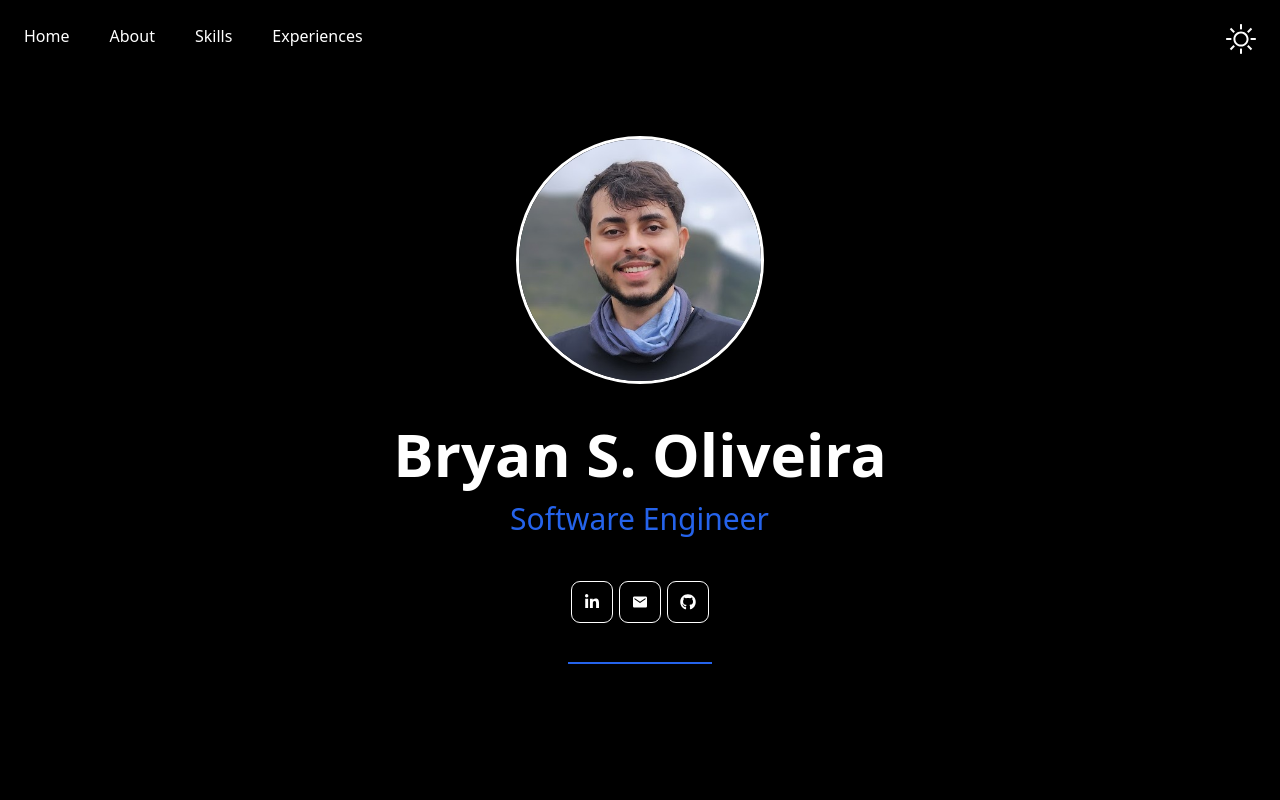
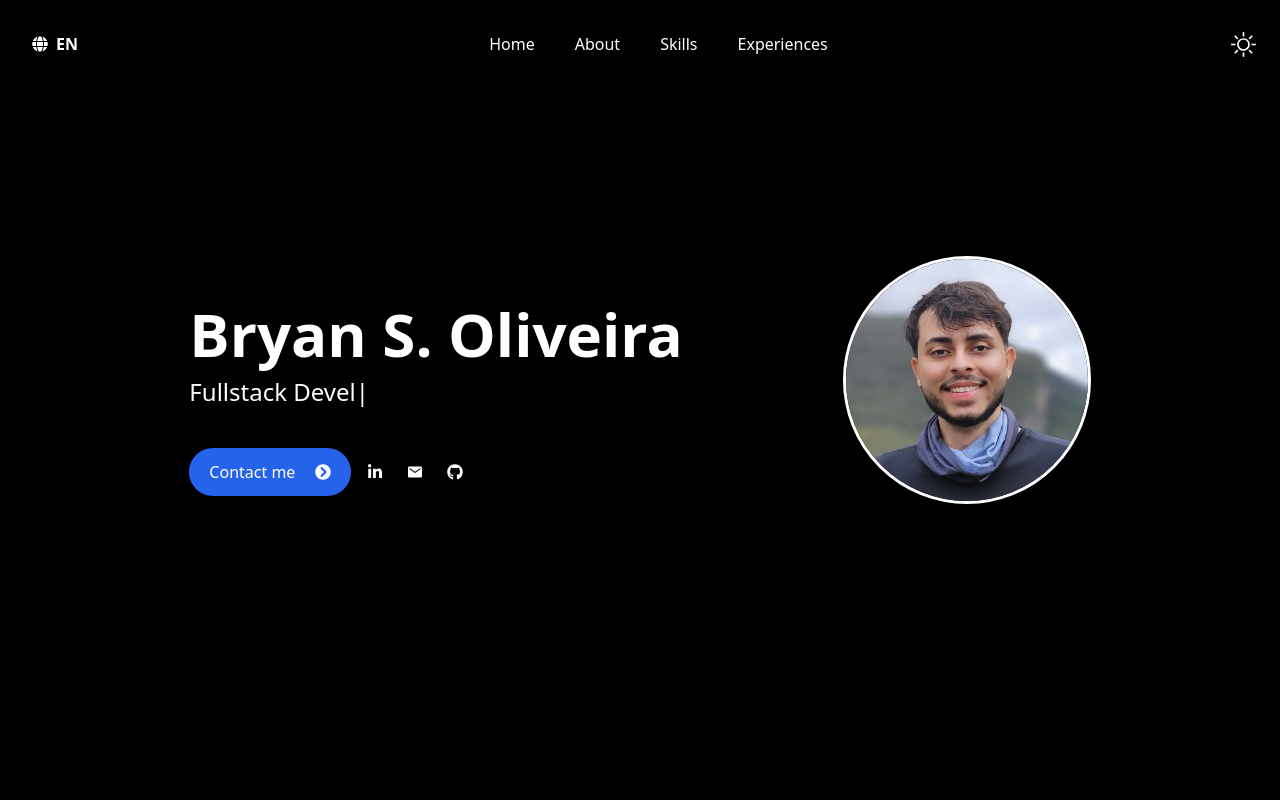
Before and after one commit to ibryans/ibryans.github.io, a Next.js app: page / in a window 1280 px wide. Shown: the top 800 px of the page. Built offline with nearby package versions, Linux system fonts and the light colour scheme.

Commit message:
feat: Implement typing animation and redesign header

```diff
--- a/package.json
+++ b/package.json
@@ -12,7 +12,8 @@
     "next": "14.1.2",
     "react": "^18",
     "react-dom": "^18",
-    "react-icons": "^5.0.1"
+    "react-icons": "^5.0.1",
+    "react-typed": "^2.0.12"
   },
   "devDependencies": {
     "@types/node": "^20",
--- a/src/app/_components/header/header.css
+++ /dev/null
@@ -1,23 +0,0 @@
-/* Header Animation */
-.typewriter h2 {
-    padding: 5px;
-    overflow: hidden; /* Ensures the content is not revealed until the animation */
-    border-right: .02em solid rgb(182, 182, 182); /* The typwriter cursor */
-    white-space: nowrap; /* Keeps the content on a single line */
-    margin: 0 auto; /* Gives that scrolling effect as the typing happens */
-    animation:
-      typing 2s steps(30, end),
-      blink-caret .75s step-end infinite;
-  }
-
-  /* The typing effect */
-  @keyframes typing {
-    from { width: 0 }
-    to { width: 100% }
-  }
-
-  /* The typewriter cursor effect */
-  @keyframes blink-caret {
-    from, to { border-color: transparent }
-    50% { border-color: rgb(182, 182, 182); }
-  }
--- a/src/app/_components/header/header.tsx
+++ b/src/app/_components/header/header.tsx
@@ -4,39 +4,45 @@
  * (Plano de fundo, nome, descrição)
 */
 
-import { FaGithub, FaLinkedinIn } from "react-icons/fa";
+import { FaChevronCircleRight, FaGithub, FaLinkedinIn } from "react-icons/fa";
 import avatar from '/public/me.png'
-import './header.css'
 import { IoMdMail } from 'react-icons/io';
 import SocialButton from '../social-button/social-button';
 import Image from 'next/image';
+import { ReactTyped } from "react-typed";
 
 export function Header() {
 
     return (
         <div id="home" className='p-5 appear'>
             <div
-                className="flex flex-col justify-center items-center  h-[100vh] -mt-5 justify-center">
+                className="flex flex-col sm:flex-row justify-center items-center space-x-0 sm:space-x-20 md:space-x-40 h-[100vh] -mt-5">
 
+                <div className="flex flex-col items-center sm:items-start">
                     <Image
                         width={800}
                         height={800}
                         alt='Plano de fundo'
-                    className='border-[3px] border-white rounded-full w-1/2 sm:w-1/5 lg:w-1/5 2xl:w-1/10 mb-10'
+                        className='sm:hidden border-[3px] border-white rounded-full w-1/2 sm:w-1/5 lg:w-1/5 2xl:w-1/10 mb-10'
                         src={avatar.src} />
 
-                <h1 className="text-4xl sm:text-3xl md:text-4xl lg:text-6xl font-extrabold mb-3">
+                    <h1 className="text-4xl lg:text-6xl font-extrabold mb-3">
                         Bryan S. Oliveira
                     </h1>
 
-                <div className="typewriter">
-                    <h2 className="text-2xl md:text-3xl text-blue-600">
-                        Software Engineer
+                    <h2 className="text-xl lg:text-2xl">
+                        <ReactTyped
+                            strings={['Frontend Software Engineer', 'UX/UI Enthusiast', 'Fullstack Developer']}
+                            typeSpeed={50}
+                            backSpeed={20}
+                            loop
+                        />
                     </h2>
+
+                    <div className="flex flex-row justify-start items-center space-x-2 mt-10">
+                        <div className="hidden sm:flex px-5 py-3 bg-blue-600 rounded-full text-white space-x-5 items-center">
+                            <span>Contact me</span> <FaChevronCircleRight/>
                         </div>
-
-
-                <div className="mt-10 pb-10 border-b-2 border-blue-600">
                         <SocialButton
                             icon={<FaLinkedinIn/>}
                             url="https://www.linkedin.com/in/ibryans/"/>
@@ -48,6 +54,15 @@ export function Header() {
                             url="https://www.github.com/ibryans"/>
                     </div>
                 </div>
+
+                <Image
+                    width={800}
+                    height={800}
+                    alt='Plano de fundo'
+                    className='hidden sm:block border-[3px] border-white rounded-full w-1/2 sm:w-1/3 lg:w-1/5 2xl:w-1/10 mb-10'
+                    src={avatar.src} />
+
+            </div>
         </div>
     );
 }
--- a/src/app/_components/navbar/navbar.tsx
+++ b/src/app/_components/navbar/navbar.tsx
@@ -8,6 +8,7 @@
 import { useEffect, useState } from "react";
 import { CgMenu } from "react-icons/cg";
 import { NavbarItem } from "./navbar-item";
+import { FaGlobe } from "react-icons/fa";
 
 export default function Navbar() {
 
@@ -18,23 +19,23 @@ export default function Navbar() {
     return (
 
         <div className="fixed top-0 left-0 right-0 p-6 z-20">
-            <header className={"flex justify-between bg-transparent container mx-auto"}>
+            <header className={"flex items-center justify-between bg-transparent container mx-auto"}>
+
+                <button className="flex space-x-2 items-center group hover:bg-blu00 p-2 rounded-full transition">
+                    <FaGlobe className="group-hover:animate-spin"/>
+                    <b>EN</b>
+                </button>
 
                 {/* Menu */}
-                <nav className='flex space-x-10 justify-start sm:block hidden'>
+                <nav className='flex space-x-4 sm:space-x-10 justify-start'>
                     <NavbarItem text="Home" href="#home"/>
                     <NavbarItem text="About" href="#about"/>
                     <NavbarItem text="Skills" href="#skills"/>
                     <NavbarItem text="Experiences" href="#experiences"/>
                 </nav>
 
-                {/* Menu hamburguer */}
-                <div className="sm:hidden">
-                    <CgMenu className="hover:text-blue-600 transition duration-300 text-2xl cursor-pointer" />
-                </div>
-
                 {/* Dark mode */}
-                <svg onClick={toggleDarkMode} className="dark:hidden hover:animate-spin-finite hover:cursor-pointer" xmlns="http://www.w3.org/2000/svg" version="1.1" width="30" height="30" viewBox="0 0 256 256" xmlSpace="preserve">
+                <svg onClick={toggleDarkMode} className="dark:hidden hover:animate-spin-finite hover:cursor-pointer" xmlns="http://www.w3.org/2000/svg" version="1.1" width="25" height="25" viewBox="0 0 256 256" xmlSpace="preserve">
                     <defs></defs>
                     <g style={{ strokeWidth: 0, strokeDasharray: 'none', strokeLinecap: 'butt', strokeLinejoin: 'miter', strokeMiterlimit: 10, fill: 'none', opacity: 1 }} transform="translate(1.4065934065934016 1.4065934065934016) scale(2.81 2.81)" >
                         <path d="M 87.823 60.7 c -0.463 -0.423 -1.142 -0.506 -1.695 -0.214 c -15.834 8.398 -35.266 2.812 -44.232 -12.718 c -8.966 -15.53 -4.09 -35.149 11.101 -44.665 c 0.531 -0.332 0.796 -0.963 0.661 -1.574 c -0.134 -0.612 -0.638 -1.074 -1.259 -1.153 c -9.843 -1.265 -19.59 0.692 -28.193 5.66 C 13.8 12.041 6.356 21.743 3.246 33.35 S 1.732 57.08 7.741 67.487 c 6.008 10.407 15.709 17.851 27.316 20.961 C 38.933 89.486 42.866 90 46.774 90 c 7.795 0 15.489 -2.044 22.42 -6.046 c 8.601 -4.966 15.171 -12.43 18.997 -21.586 C 88.433 61.79 88.285 61.123 87.823 60.7 z" style={{ strokeWidth: 1, strokeDasharray: 'none', strokeLinecap: 'butt', strokeLinejoin: 'miter', strokeMiterlimit: 10, fill: 'black', opacity: 1 }} transform=" matrix(1 0 0 1 0 0) " stroke-linecap="round" />
@@ -42,7 +43,7 @@ export default function Navbar() {
                 </svg>
 
                 {/* Light mode */}
-                <svg onClick={toggleDarkMode} className="hidden dark:block hover:animate-spin-finite hover:cursor-pointer" xmlns="http://www.w3.org/2000/svg" xmlnsXlink="http://www.w3.org/1999/xlink" version="1.1" width="30" height="30" viewBox="0 0 256 256" xmlSpace="preserve">
+                <svg onClick={toggleDarkMode} className="hidden dark:block hover:animate-spin-finite hover:cursor-pointer" xmlns="http://www.w3.org/2000/svg" xmlnsXlink="http://www.w3.org/1999/xlink" version="1.1" width="25" height="25" viewBox="0 0 256 256" xmlSpace="preserve">
                     <defs></defs>
                     <g style={{ strokeWidth: 0, strokeDasharray: 'none', strokeLinecap: 'butt', strokeLinejoin: 'miter', strokeMiterlimit: 10, fill: 'none', opacity: 1 }} transform="translate(1.4065934065934016 1.4065934065934016) scale(2.81 2.81)" >
                         <path d="M 45 68 c -12.682 0 -23 -10.317 -23 -23 c 0 -12.682 10.318 -23 23 -23 c 12.683 0 23 10.318 23 23 C 68 57.683 57.683 68 45 68 z M 45 28 c -9.374 0 -17 7.626 -17 17 s 7.626 17 17 17 s 17 -7.626 17 -17 S 54.374 28 45 28 z" style={{ strokeWidth: 0, strokeDasharray: 'none', strokeLinecap: 'butt', strokeLinejoin: 'miter', strokeMiterlimit: 10, fill: 'white', opacity: 1 }} transform=" matrix(1 0 0 1 0 0) " stroke-linecap="round" />
--- a/src/app/_components/social-button/social-button.tsx
+++ b/src/app/_components/social-button/social-button.tsx
@@ -15,7 +15,7 @@ type buttonProps = {
 export default function SocialButton({ icon, url }: buttonProps) {
     return (
         <a href={url} target='blank'>
-            <button className="outline outline-1 bg-transparent rounded-lg p-3 mx-1 hover:bg-blue-600 hover:text-white transition duration-300">
+            <button className="bg-blue-600 sm:bg-transparent rounded-lg p-2 hover:bg-blue-600 hover:text-white transition duration-300">
                 { icon }
             </button>
         </a>
```
Also changed, not shown: 1 other file (tests, documents, lock files or other folders). Lines whose indentation alone changed are shown as unchanged.
